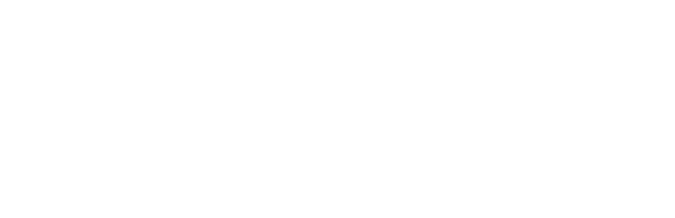
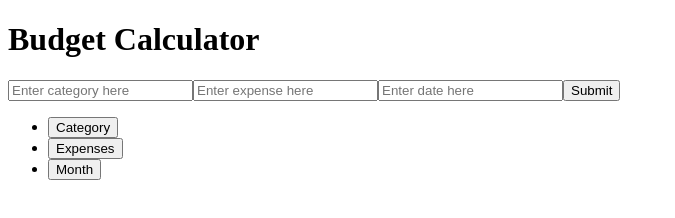
Before and after one commit to Nikell97/frontend-assignment-budget, a plain HTML site: page index.html in a window 1280 px wide. Shown: the whole page, without its empty margins (0-675 px from the left). Drawn offline with nearby package versions, Linux system fonts and the light colour scheme.

Commit message:
push not working

```diff
--- a/index.html
+++ b/index.html
@@ -11,7 +11,39 @@
 </head>
 <body>
     <div id="app">
-        <!--Vue code inside mounted div-->
+        <!--Vue code inside mounted "app" div-->
+        <h1>Budget Calculator</h1>
+
+
+        <form id="input" @submit.prevent="addExpense">
+            <input id="categoryInput" v-model="categoryText" placeholder="Enter category here">
+            <input id="expenseInput" v-model="expenseText" placeholder="Enter expense here">
+            <input id="dateInput" v-model="dateText" placeholder="Enter date here">
+            <button type="submit">Submit</button>
+        </form>
+
+        <ul id="expenseList">
+            <!--Expenses go here-->
+            <!--, expense, date, index-->
+            <li v-for="(category) in expenseList">
+                {{ category.text }} <!--{{ expense.text }} {{ date.text }}-->
+                <button type="button" @click="deleteExpense(index)">Delete</button>
+            </li>
+        </ul>
+
+        <ul class="filters">
+            <li>
+                <button type="button" @click="sortByCategory">Category</button>
+            </li>
+            <li>
+                <button type="button" @click="sortByExpense">Expenses</button>
+            </li>
+            <li>
+                <button type="button" @click="sortByMonth">Month</button>
+            </li>
+        </ul>
+
+
     </div>
 </body>
 </html>
--- a/main.js
+++ b/main.js
@@ -2,11 +2,21 @@ Vue.createApp({
     data() {
         return {
             // Enter data here
-
+            activeTab: "month",
         }
     },
     methods: {
         // Enter all methods/functions here
-
+        addExpense(){
+            let expenseObject = {
+                category: this.categoryText,
+                //expense: this.expenseText,
+                //date: this.dateText
+            };
+            this.expenseList.push(expenseObject);
+            this.categoryText = "";
+            this.expenseText = "";
+            this.dateText = "";
+        },
     }
 }).mount('#app');
```
